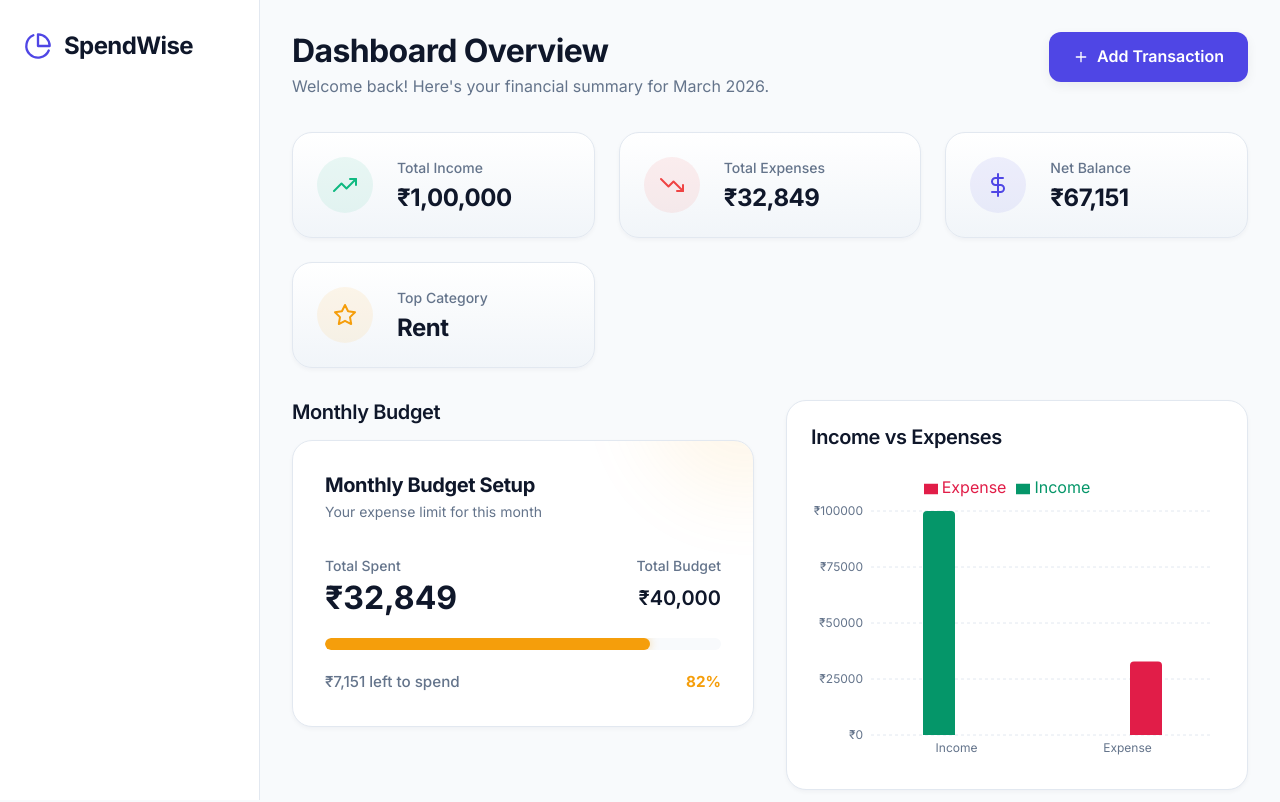
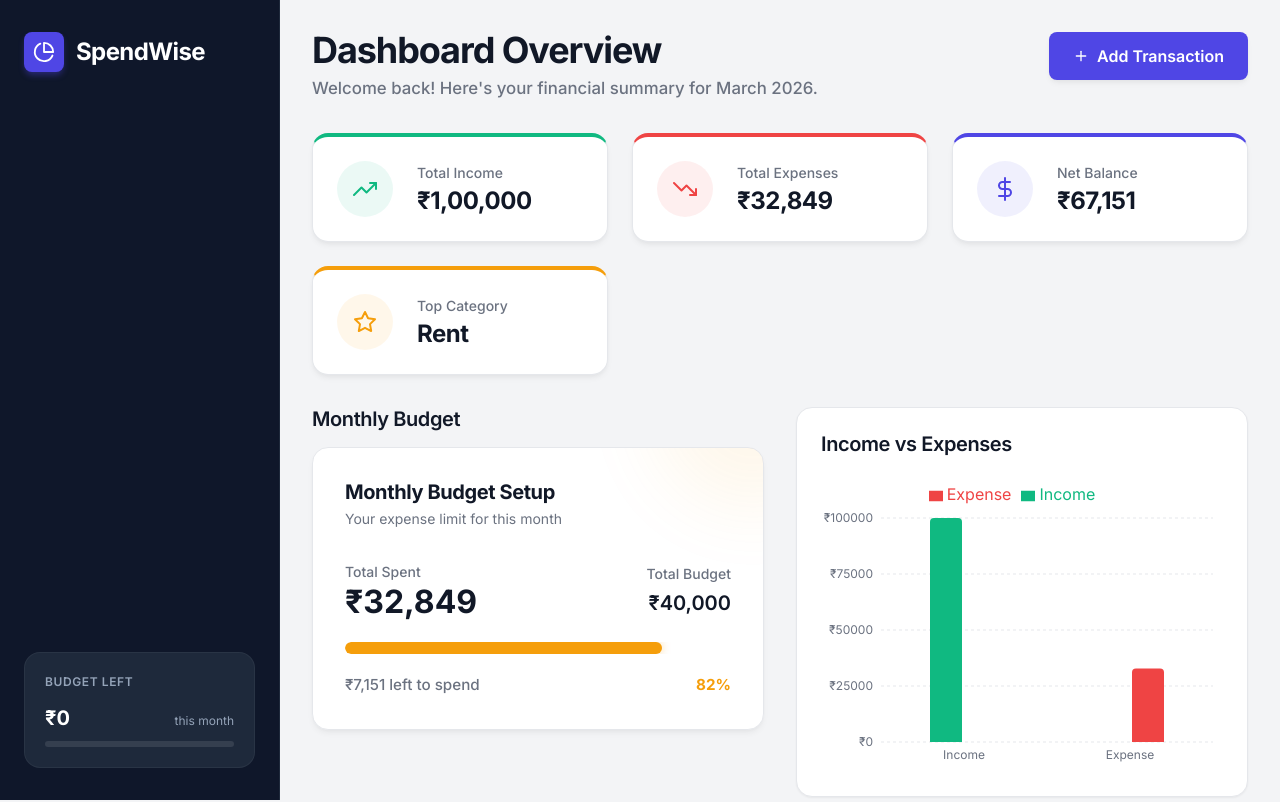
Before and after one commit to Atharva2710/spendwise-finance-dashboard, a React (Vite) app: page /dashboard in a window 1280 px wide. Shown: the top 802 px of the page. Built offline with nearby package versions, Linux system fonts and the light colour scheme.

Commit message:
feat: complete UI rewrite with dark sidebar and fintech SaaS card layout

```diff
--- a/src/components/DashboardCards/DashboardCards.jsx
+++ b/src/components/DashboardCards/DashboardCards.jsx
@@ -14,7 +14,7 @@ const Card = ({ title, amount, icon, color, delay }) => (
       display: 'flex',
       alignItems: 'center',
       gap: '1.5rem',
-      background: 'linear-gradient(180deg, var(--surface-color) 0%, var(--surface-hover) 100%)'
+      borderTop: `4px solid ${color}`
     }}
   >
     <div style={{
--- a/src/components/PageHeader/PageHeader.jsx
+++ b/src/components/PageHeader/PageHeader.jsx
@@ -17,8 +17,8 @@ const PageHeader = ({ title, subtitle, action }) => {
       }}
     >
       <div>
-        <h1 style={{ fontSize: '2rem', fontWeight: 700, color: 'var(--text-main)', marginBottom: '0.25rem' }}>{title}</h1>
-        {subtitle && <p style={{ color: 'var(--text-muted)', fontSize: '1rem' }}>{subtitle}</p>}
+        <h1 style={{ fontSize: '2.25rem', fontWeight: 700, color: 'var(--text-main)', letterSpacing: '-0.03em', marginBottom: '0.5rem', lineHeight: 1 }}>{title}</h1>
+        {subtitle && <p style={{ color: 'var(--text-muted)', fontSize: '1.05rem', fontWeight: 500 }}>{subtitle}</p>}
       </div>
       {action && <div style={{ display: 'flex', gap: '1rem' }}>{action}</div>}
     </motion.div>
--- a/src/components/Sidebar/Sidebar.jsx
+++ b/src/components/Sidebar/Sidebar.jsx
@@ -1,8 +1,13 @@
 import React from 'react';
 import { NavLink } from 'react-router-dom';
 import { FiHome, FiList, FiPlusSquare, FiTarget, FiBarChart2, FiPieChart } from 'react-icons/fi';
+import useBudget from '../../hooks/useBudget';
+import { formatCurrency } from '../../utils/currencyFormatter';
 
 const Sidebar = () => {
+  const { totalSpent, monthlyBudget } = useBudget();
+  const remaining = monthlyBudget - totalSpent;
+
   const navItems = [
     { name: 'Dashboard', path: '/dashboard', icon: <FiHome size={20} /> },
     { name: 'Transactions', path: '/transactions', icon: <FiList size={20} /> },
@@ -13,9 +18,9 @@ const Sidebar = () => {
 
   return (
     <aside style={{
-      width: '260px',
-      background: 'var(--surface-color)',
-      borderRight: '1px solid var(--border-color)',
+      width: '280px',
+      background: 'var(--bg-sidebar)',
+      borderRight: '1px solid var(--border-sidebar)',
       padding: '2rem 1.5rem',
       display: 'flex',
       flexDirection: 'column',
@@ -24,9 +29,11 @@ const Sidebar = () => {
       top: 0
     }} className="desktop-sidebar">
 
-      <div style={{ display: 'flex', alignItems: 'center', gap: '0.75rem', marginBottom: '3rem', color: 'var(--primary-color)' }}>
-        <FiPieChart size={28} />
-        <h1 style={{ fontSize: '1.5rem', fontWeight: 700, margin: 0, letterSpacing: '-0.025em' }}>SpendWise</h1>
+      <div style={{ display: 'flex', alignItems: 'center', gap: '0.75rem', marginBottom: '3rem', color: 'white' }}>
+        <div style={{ width: '2.5rem', height: '2.5rem', background: 'var(--primary-color)', borderRadius: 'var(--radius-md)', display: 'flex', alignItems: 'center', justifyContent: 'center', boxShadow: '0 4px 6px -1px rgba(79, 70, 229, 0.4)' }}>
+          <FiPieChart size={22} color="white" />
+        </div>
+        <h1 style={{ fontSize: '1.5rem', fontWeight: 700, margin: 0, letterSpacing: '-0.025em', color: 'white' }}>SpendWise</h1>
       </div>
 
       <nav style={{ display: 'flex', flexDirection: 'column', gap: '0.5rem' }}>
@@ -34,18 +41,19 @@ const Sidebar = () => {
           <NavLink
             key={item.path}
             to={item.path}
-            end={item.path === '/transactions'} // Keep transactions root active only on overview list
+            end={item.path === '/transactions'}
             style={({ isActive }) => ({
               display: 'flex',
               alignItems: 'center',
               gap: '1rem',
               padding: '0.875rem 1rem',
               borderRadius: 'var(--radius-lg)',
-              color: isActive ? 'var(--primary-dark)' : 'var(--text-muted)',
-              background: isActive ? 'var(--primary-light)' : 'transparent',
+              color: isActive ? 'white' : 'var(--text-sidebar)',
+              background: isActive ? 'var(--primary-color)' : 'transparent',
               fontWeight: isActive ? 600 : 500,
               transition: 'all 0.2s ease',
             })}
+            className="sidebar-link"
           >
             {item.icon}
             {item.name}
@@ -53,8 +61,22 @@ const Sidebar = () => {
         ))}
       </nav>
 
+      <div style={{ marginTop: 'auto', padding: '1.25rem', background: 'var(--bg-sidebar-hover)', borderRadius: 'var(--radius-xl)', border: '1px solid rgba(255,255,255,0.05)' }}>
+        <p style={{ fontSize: '0.75rem', color: 'var(--text-sidebar)', textTransform: 'uppercase', letterSpacing: '0.05em', fontWeight: 600, marginBottom: '0.75rem' }}>Budget Left</p>
+        <div style={{ display: 'flex', justifyContent: 'space-between', alignItems: 'baseline', marginBottom: '0.5rem' }}>
+          <span style={{ fontSize: '1.25rem', fontWeight: 700, color: 'white' }}>{formatCurrency(remaining > 0 ? remaining : 0)}</span>
+          <span style={{ fontSize: '0.75rem', color: 'var(--text-sidebar)' }}>this month</span>
+        </div>
+        <div style={{ width: '100%', height: '6px', background: 'rgba(255,255,255,0.1)', borderRadius: '3px', overflow: 'hidden' }}>
+          <div style={{ width: `${Math.min((totalSpent / monthlyBudget) * 100 || 0, 100)}%`, height: '100%', background: remaining < 0 ? 'var(--danger-color)' : 'var(--primary-color)' }} />
+        </div>
+      </div>
 
       <style>{`
+        .sidebar-link:hover:not(.active) {
+          background: var(--bg-sidebar-hover) !important;
+          color: white !important;
+        }
         @media (max-width: 767px) {
           .desktop-sidebar { display: none !important; }
         }
--- a/src/index.css
+++ b/src/index.css
@@ -1,41 +1,53 @@
-@import url('https://fonts.googleapis.com/css2?family=Inter:wght@300;400;500;600;700&display=swap');
+@import url('https://fonts.googleapis.com/css2?family=Inter:wght@400;500;600;700&display=swap');
 
 :root {
-  /* Premium Fintech Color System */
+  /* Brand Core */
   --primary-color: #4f46e5;      /* Indigo 600 */
   --primary-dark: #4338ca;       /* Indigo 700 */
-  --primary-light: #e0e7ff;      /* Indigo 100 */
+  --primary-light: #eef2ff;      /* Indigo 50 */
 
-  --bg-color: #f8fafc;           /* Slate 50 */
+  /* Layout Colors */
+  --bg-main: #f3f4f6;            /* Gray 100 - Main Content Area */
+  --bg-sidebar: #0f172a;         /* Slate 900 - Sidebar */
+  --bg-sidebar-hover: #1e293b;   /* Slate 800 */
+
   --surface-color: #ffffff;
-  --surface-hover: #f1f5f9;      /* Slate 100 */
+  --surface-hover: #f9fafb;
 
-  --text-main: #0f172a;          /* Slate 900 */
-  --text-muted: #64748b;         /* Slate 500 */
-  --text-tertiary: #94a3b8;      /* Slate 400 */
+  /* Typography */
+  --text-main: #111827;          /* Gray 900 */
+  --text-muted: #6b7280;         /* Gray 500 */
+  --text-tertiary: #9ca3af;      /* Gray 400 */
 
-  --success-color: #059669;      /* Emerald 600 */
-  --success-light: #d1fae5;      /* Emerald 100 */
-  --danger-color: #e11d48;       /* Rose 600 */
-  --danger-light: #ffe4e6;       /* Rose 100 */
-  --warning-color: #d97706;      /* Amber 600 */
-  --warning-light: #fef3c7;      /* Amber 100 */
+  --text-sidebar: #94a3b8;       /* Slate 400 */
+  --text-sidebar-active: #ffffff;
 
-  --border-color: #e2e8f0;       /* Slate 200 */
-  --border-light: #f1f5f9;       /* Slate 100 */
+  /* Status Utilities */
+  --success-color: #10b981;
+  --success-light: #d1fae5;
+  --danger-color: #ef4444;
+  --danger-light: #fee2e2;
+  --warning-color: #f59e0b;
+  --warning-light: #fef3c7;
 
-  /* Modern Soft Shadows */
-  --shadow-sm: 0 2px 4px rgba(15, 23, 42, 0.04);
-  --shadow-md: 0 4px 12px rgba(15, 23, 42, 0.06);
-  --shadow-lg: 0 12px 24px -4px rgba(15, 23, 42, 0.08);
-  --shadow-float: 0 20px 30px -5px rgba(15, 23, 42, 0.1);
+  /* Borders */
+  --border-color: #e5e7eb;
+  --border-light: #f3f4f6;
+  --border-sidebar: #1e293b;
+
+  /* Epic Shadows */
+  --shadow-sm: 0 1px 2px 0 rgba(0, 0, 0, 0.05);
+  --shadow-md: 0 4px 6px -1px rgba(0, 0, 0, 0.05), 0 2px 4px -1px rgba(0, 0, 0, 0.03);
+  --shadow-lg: 0 10px 15px -3px rgba(0, 0, 0, 0.05), 0 4px 6px -2px rgba(0, 0, 0, 0.025);
+  --shadow-float: 0 20px 25px -5px rgba(0, 0, 0, 0.05), 0 10px 10px -5px rgba(0, 0, 0, 0.02);
   --shadow-inner: inset 0 2px 4px 0 rgba(0, 0, 0, 0.02);
 
-  /* Luxurious Rounded Corners */
-  --radius-sm: 0.5rem;
-  --radius-md: 0.75rem;
-  --radius-lg: 1rem;
-  --radius-xl: 1.25rem;
+  /* Curves */
+  --radius-sm: 0.375rem;
+  --radius-md: 0.5rem;
+  --radius-lg: 0.75rem;
+  --radius-xl: 1rem;
+  --radius-2xl: 1.5rem;
 }
 
 * {
@@ -46,78 +58,54 @@
 
 body {
   font-family: 'Inter', -apple-system, BlinkMacSystemFont, sans-serif;
-  background-color: var(--bg-color);
+  background-color: var(--bg-main);
   color: var(--text-main);
-  line-height: 1.6;
+  line-height: 1.5;
   -webkit-font-smoothing: antialiased;
   -moz-osx-font-smoothing: grayscale;
 }
 
-a {
-  text-decoration: none;
-  color: inherit;
-  transition: color 0.2s ease;
-}
+a { text-decoration: none; color: inherit; transition: color 0.2s ease; }
+button { cursor: pointer; border: none; background: none; font-family: inherit; }
 
-button {
-  cursor: pointer;
-  border: none;
-  background: none;
-  font-family: inherit;
-}
-
-/* Layout */
+/* Layout Structure */
 .app-container {
   display: flex;
   min-height: 100vh;
-  background-color: var(--bg-color);
+  background-color: var(--bg-main);
 }
 
 .main-content {
   flex: 1;
   padding: 1.5rem;
   width: 100%;
-  max-width: 1440px;
+  max-width: 1600px;
   margin: 0 auto;
 }
 
 @media (min-width: 768px) {
-  .main-content {
-    padding: 2.5rem 3rem;
-  }
+  .main-content { padding: 2.5rem 3rem; }
 }
 
-/* Utilities */
-.glass {
-  background: rgba(255, 255, 255, 0.85);
-  backdrop-filter: blur(12px);
-  -webkit-backdrop-filter: blur(12px);
-  border: 1px solid rgba(255, 255, 255, 0.3);
-}
-
-/* Base Card */
+/* Base Card Element - Highly Elevated */
 .card {
   background: var(--surface-color);
   border-radius: var(--radius-xl);
   border: 1px solid var(--border-color);
-  box-shadow: var(--shadow-sm);
+  box-shadow: var(--shadow-md);
   transition: all 0.3s cubic-bezier(0.4, 0, 0.2, 1);
   overflow: hidden;
 }
 
 .card:hover {
-  box-shadow: var(--shadow-md);
-  border-color: #cbd5e1;
+  box-shadow: var(--shadow-lg);
+  transform: translateY(-2px);
 }
 
-/* Typography refinements */
-h1, h2, h3, h4, h5, h6 {
-  letter-spacing: -0.02em;
-  color: var(--text-main);
-  line-height: 1.2;
-}
+/* Headings */
+h1, h2, h3, h4, h5, h6 { letter-spacing: -0.02em; color: var(--text-main); line-height: 1.2; font-weight: 600; }
 
-/* Premium Buttons */
+/* Dashboard Primary Buttons */
 .btn {
   display: inline-flex;
   align-items: center;
@@ -133,18 +121,15 @@ h1, h2, h3, h4, h5, h6 {
 }
 
 .btn-primary {
-  background: linear-gradient(135deg, var(--primary-color) 0%, var(--primary-dark) 100%);
+  background: var(--primary-color);
   color: white;
   box-shadow: 0 4px 6px -1px rgba(79, 70, 229, 0.2);
 }
 
 .btn-primary:hover {
+  background: var(--primary-dark);
   transform: translateY(-2px);
   box-shadow: 0 8px 15px -3px rgba(79, 70, 229, 0.3);
-}
-
-.btn-primary:active {
-  transform: translateY(0);
 }
 
 .btn-secondary {
@@ -165,34 +150,15 @@ h1, h2, h3, h4, h5, h6 {
   color: var(--danger-color);
   border: 1px solid var(--danger-light);
 }
+.btn-danger:hover { background: var(--danger-light); transform: translateY(-1px); }
 
-.btn-danger:hover {
-  background: var(--danger-light);
-  transform: translateY(-1px);
-}
-
-.btn-icon-only {
-  padding: 0.5rem;
-  border-radius: var(--radius-sm);
-  display: inline-flex;
-  align-items: center;
-  justify-content: center;
-  color: var(--text-muted);
-  transition: all 0.2s;
-}
-
-.btn-icon-only:hover {
-  background: var(--surface-hover);
-  color: var(--text-main);
-}
-
-/* Premium Inputs */
+/* Premium Input Forms */
 .input-field {
   width: 100%;
   padding: 0.875rem 1.25rem;
   border-radius: var(--radius-md);
   border: 1px solid var(--border-color);
-  background: #f8fafc;
+  background: #ffffff;
   color: var(--text-main);
   font-size: 0.95rem;
   font-weight: 500;
@@ -201,58 +167,28 @@ h1, h2, h3, h4, h5, h6 {
   box-shadow: var(--shadow-inner);
 }
 
-.input-field::placeholder {
-  color: #94a3b8;
-  font-weight: 400;
-}
-
+.input-field::placeholder { color: var(--text-tertiary); font-weight: 400; }
 .input-field:focus {
-  background: var(--surface-color);
   border-color: var(--primary-color);
   box-shadow: 0 0 0 4px var(--primary-light);
-}
-
-.input-field:hover:not(:focus) {
-  border-color: #cbd5e1;
 }
 
 /* Badges */
 .badge {
   display: inline-flex;
   align-items: center;
-  padding: 0.25rem 0.75rem;
+  padding: 0.35rem 0.85rem;
   border-radius: 999px;
   font-size: 0.75rem;
   font-weight: 600;
   letter-spacing: 0.025em;
   text-transform: uppercase;
 }
-
-.badge-income {
-  background: var(--success-light);
-  color: var(--success-color);
-}
-
-.badge-expense {
-  background: var(--danger-light);
-  color: var(--danger-color);
-}
+.badge-income { background: var(--success-light); color: var(--success-color); }
+.badge-expense { background: var(--danger-light); color: var(--danger-color); }
 
 /* Custom Scrollbar for a premium feel */
-::-webkit-scrollbar {
-  width: 8px;
-  height: 8px;
-}
-
-::-webkit-scrollbar-track {
-  background: transparent;
-}
-
-::-webkit-scrollbar-thumb {
-  background: #cbd5e1;
-  border-radius: 4px;
-}
-
-::-webkit-scrollbar-thumb:hover {
-  background: #94a3b8;
-}
+::-webkit-scrollbar { width: 8px; height: 8px; }
+::-webkit-scrollbar-track { background: transparent; }
+::-webkit-scrollbar-thumb { background: #cbd5e1; border-radius: 4px; }
+::-webkit-scrollbar-thumb:hover { background: #94a3b8; }
```
Also changed, not shown: src/components/Filters/Filters.jsx (+3 -11 lines), src/components/SearchBar/SearchBar.jsx (+2 -14 lines), src/components/TransactionTable/TransactionTable.jsx (+5 -2 lines).
